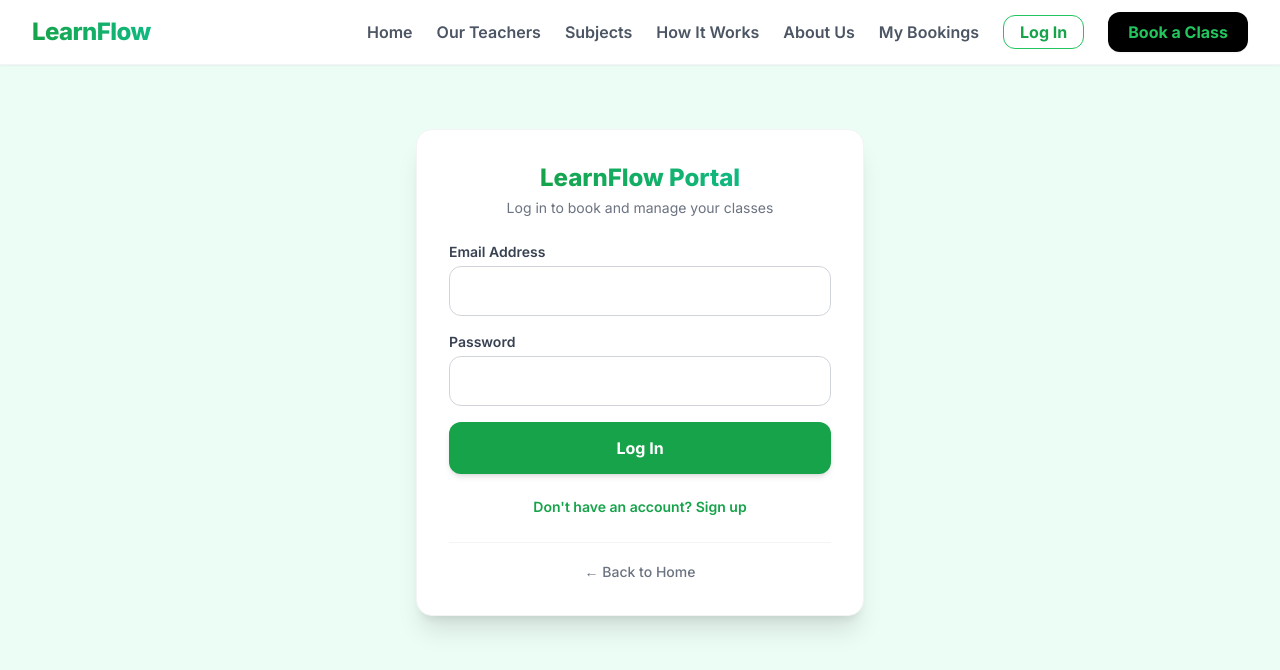
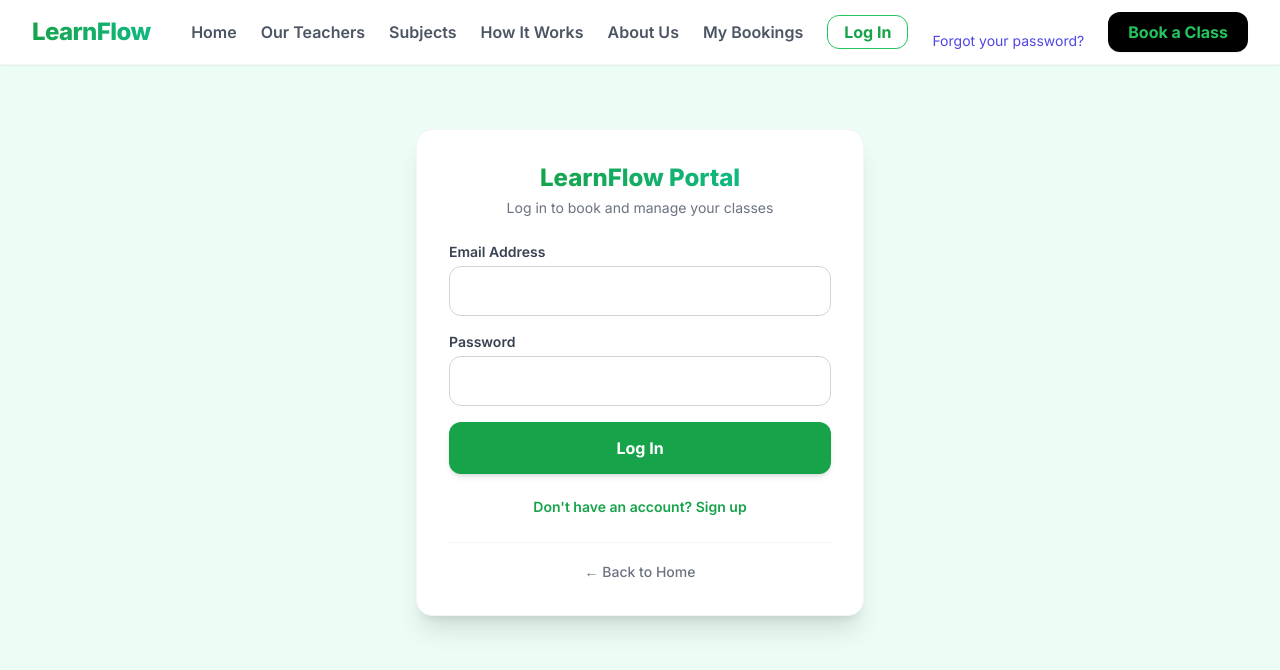
Before and after one commit to mltits/learnflow.github.io, a plain HTML site: page login.html in a window 1280 px wide. Drawn offline with nearby package versions, Linux system fonts and the light colour scheme.

Commit message:
Update login.html

```diff
--- a/login.html
+++ b/login.html
@@ -38,6 +38,9 @@
                             Log In
                         </a>
                     </div>
+                    <div style="margin-top: 15px; text-align: center;">
+  <a href="#" id="forgotPasswordLink" style="color: #4F46E5; text-decoration: none; font-size: 14px;">Forgot your password?</a>
+</div>
                     <a href="booking.html" class="bg-black text-green-500 px-5 py-2 rounded-xl font-bold hover:bg-gray-900 transition shadow-sm">
                         Book a Class
                     </a>
```
